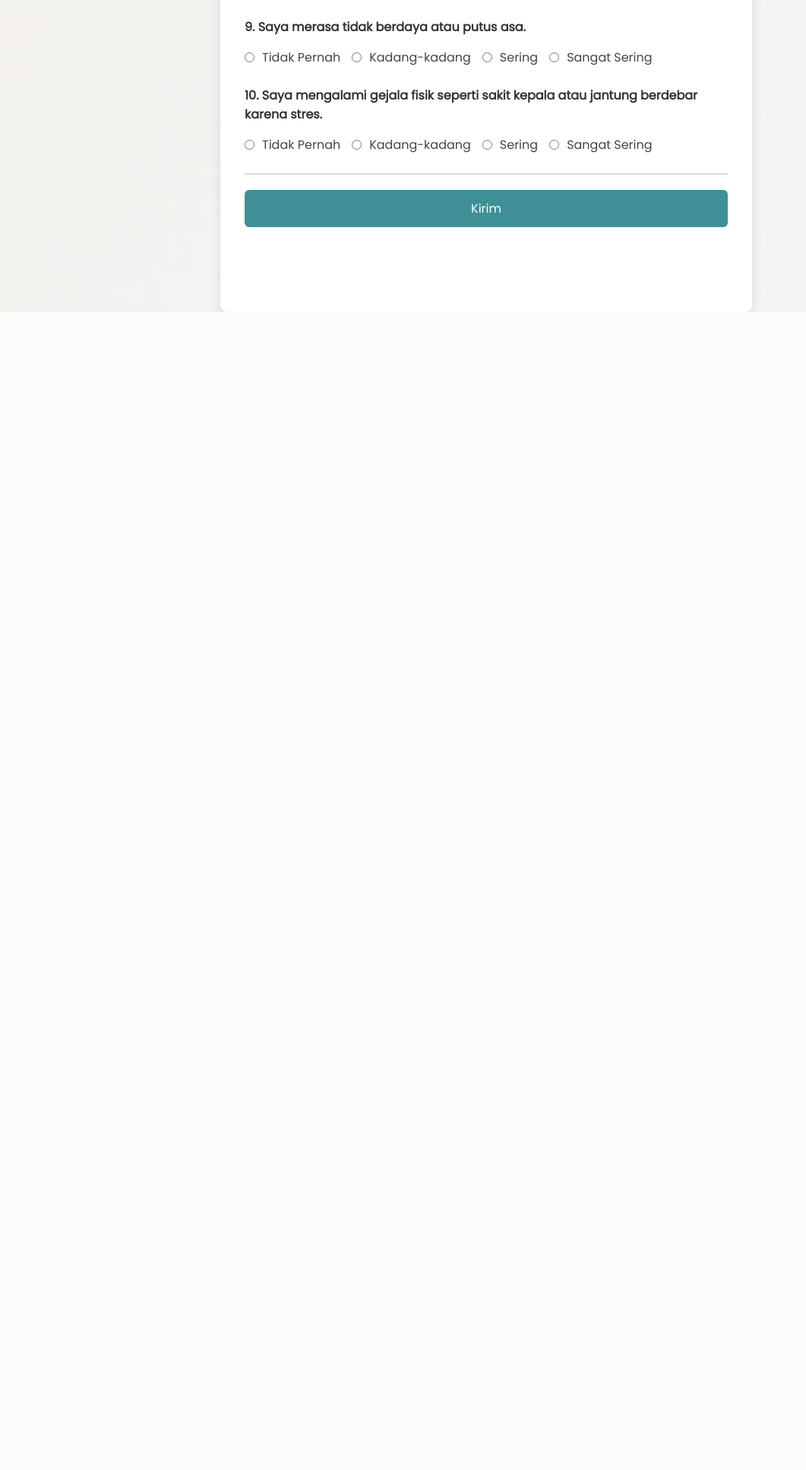
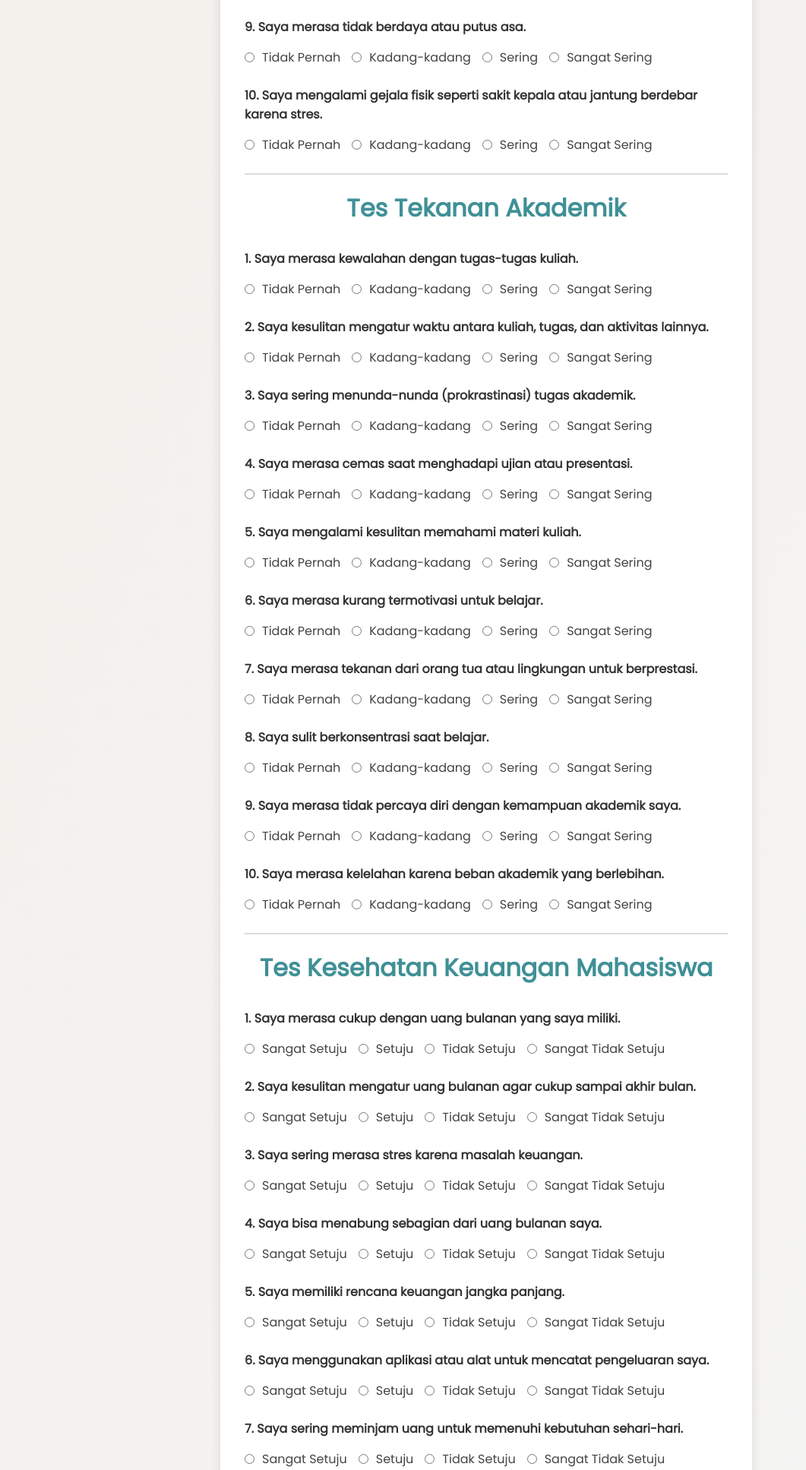
Before and after one commit to Sitiqori/Mindara, a PHP site: page /analisis.php in a window 1280 px wide. Shown: the part 1015-2950 px from the top of the page at 76% size, without its empty margins (0-1061 px from the left). Before the commit the page ends 1426 px from the top, so only its background shows below. Run offline with PHP 8.4, Linux system fonts and the light colour scheme; the visitor is signed in with stand-in values (Sample User, id 1).

Commit message:
Update analisis.php

```diff
--- a/analisis.php
+++ b/analisis.php
@@ -1,4 +1,3 @@
-
 <?php
 session_start();
 if (!isset($_SESSION['user_id'])) {
@@ -36,6 +35,8 @@ if (!isset($_SESSION['user_id'])) {
 
 <div class="mindara-wrapper">
 <form action="hasil.php" method="POST" class="mindara-container">
+
+  <!-- Tes Tingkat Stres -->
   <h1 class="mindara-heading">Tes Tingkat Stres</h1>
 
   <!-- Soal 1 -->
@@ -75,6 +76,66 @@ if (!isset($_SESSION['user_id'])) {
   <?php endfor; ?>
 
   <hr class="mindara-hr">
+
+  <!-- Tes Tekanan Akademik -->
+  <h1 class="mindara-heading">Tes Tekanan Akademik</h1>
+
+  <?php
+    $pertanyaan_akademik = [
+      "1. Saya merasa kewalahan dengan tugas-tugas kuliah.",
+      "2. Saya kesulitan mengatur waktu antara kuliah, tugas, dan aktivitas lainnya.",
+      "3. Saya sering menunda-nunda (prokrastinasi) tugas akademik.",
+      "4. Saya merasa cemas saat menghadapi ujian atau presentasi.",
+      "5. Saya mengalami kesulitan memahami materi kuliah.",
+      "6. Saya merasa kurang termotivasi untuk belajar.",
+      "7. Saya merasa tekanan dari orang tua atau lingkungan untuk berprestasi.",
+      "8. Saya sulit berkonsentrasi saat belajar.",
+      "9. Saya merasa tidak percaya diri dengan kemampuan akademik saya.",
+      "10. Saya merasa kelelahan karena beban akademik yang berlebihan."
+    ];
+    for ($i = 0; $i < count($pertanyaan_akademik); $i++): ?>
+      <div class="mindara-question">
+        <label class="mindara-label"><?= $pertanyaan_akademik[$i] ?></label>
+        <div class="mindara-options">
+          <label class="mindara-option-label"><input type="radio" name="jawaban_akademik[<?= $i ?>]" value="0" required> Tidak Pernah</label>
+          <label class="mindara-option-label"><input type="radio" name="jawaban_akademik[<?= $i ?>]" value="1"> Kadang-kadang</label>
+          <label class="mindara-option-label"><input type="radio" name="jawaban_akademik[<?= $i ?>]" value="2"> Sering</label>
+          <label class="mindara-option-label"><input type="radio" name="jawaban_akademik[<?= $i ?>]" value="3"> Sangat Sering</label>
+        </div>
+      </div>
+  <?php endfor; ?>
+
+  <hr class="mindara-hr">
+
+  <!-- Tes Kesehatan Keuangan Mahasiswa -->
+  <h1 class="mindara-heading">Tes Kesehatan Keuangan Mahasiswa</h1>
+
+  <?php
+    $pertanyaan_keuangan = [
+      "1. Saya merasa cukup dengan uang bulanan yang saya miliki.",
+      "2. Saya kesulitan mengatur uang bulanan agar cukup sampai akhir bulan.",
+      "3. Saya sering merasa stres karena masalah keuangan.",
+      "4. Saya bisa menabung sebagian dari uang bulanan saya.",
+      "5. Saya memiliki rencana keuangan jangka panjang.",
+      "6. Saya menggunakan aplikasi atau alat untuk mencatat pengeluaran saya.",
+      "7. Saya sering meminjam uang untuk memenuhi kebutuhan sehari-hari.",
+      "8. Saya merasa puas dengan kondisi keuangan saya saat ini.",
+      "9. Saya paham tentang konsep investasi dasar.",
+      "10. Saya pernah mengikuti seminar atau pelatihan tentang literasi keuangan."
+    ];
+    for ($i = 0; $i < count($pertanyaan_keuangan); $i++): ?>
+      <div class="mindara-question">
+        <label class="mindara-label"><?= $pertanyaan_keuangan[$i] ?></label>
+        <div class="mindara-options">
+          <label class="mindara-option-label"><input type="radio" name="jawaban_keuangan[<?= $i ?>]" value="0" required> Sangat Setuju</label>
+          <label class="mindara-option-label"><input type="radio" name="jawaban_keuangan[<?= $i ?>]" value="1"> Setuju</label>
+          <label class="mindara-option-label"><input type="radio" name="jawaban_keuangan[<?= $i ?>]" value="2"> Tidak Setuju</label>
+          <label class="mindara-option-label"><input type="radio" name="jawaban_keuangan[<?= $i ?>]" value="3"> Sangat Tidak Setuju</label>
+        </div>
+      </div>
+  <?php endfor; ?>
+
+  <hr class="mindara-hr">
   <button class="mindara-submit-btn" type="submit">Kirim</button>
 </form>
 
```
